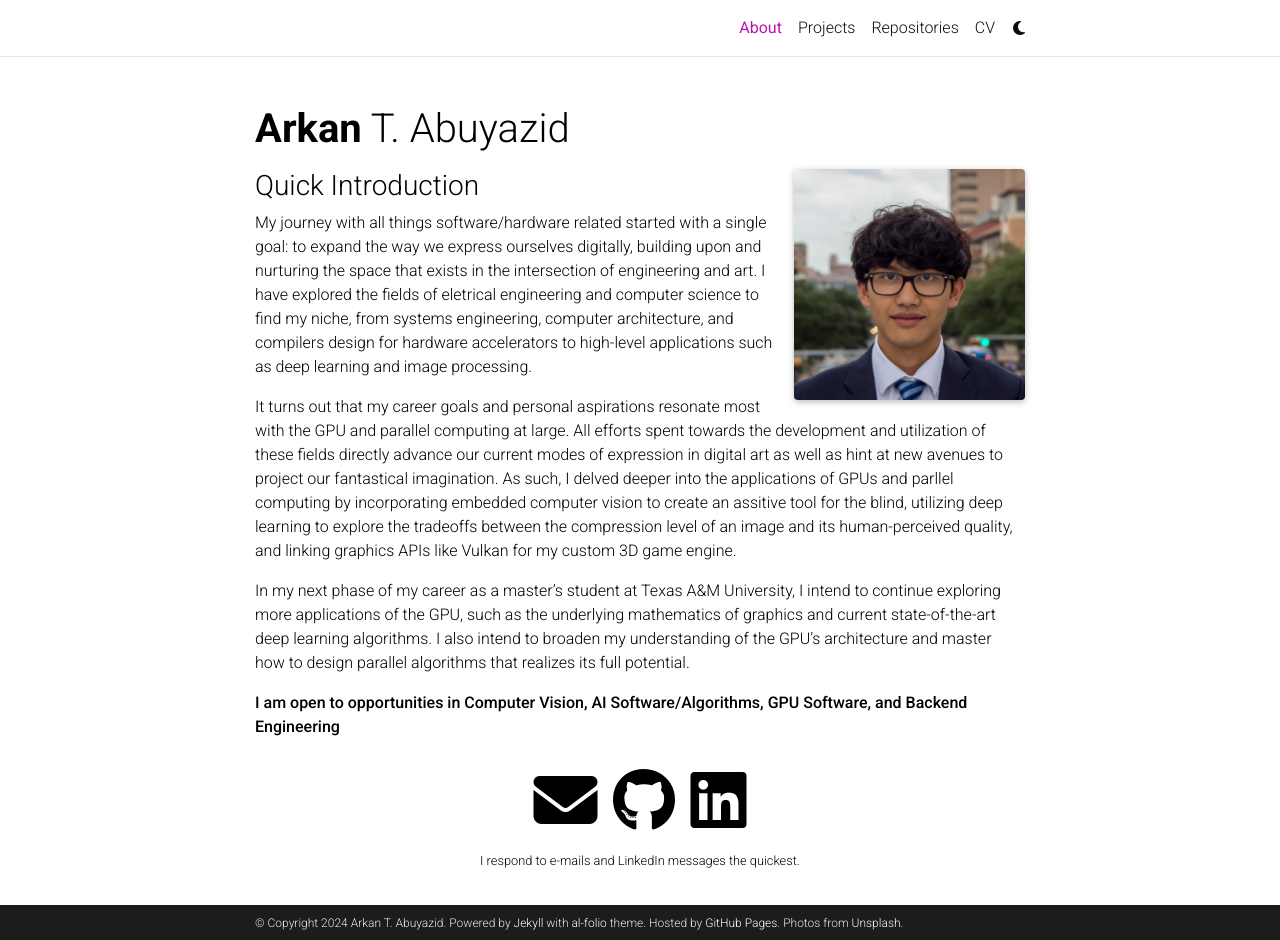
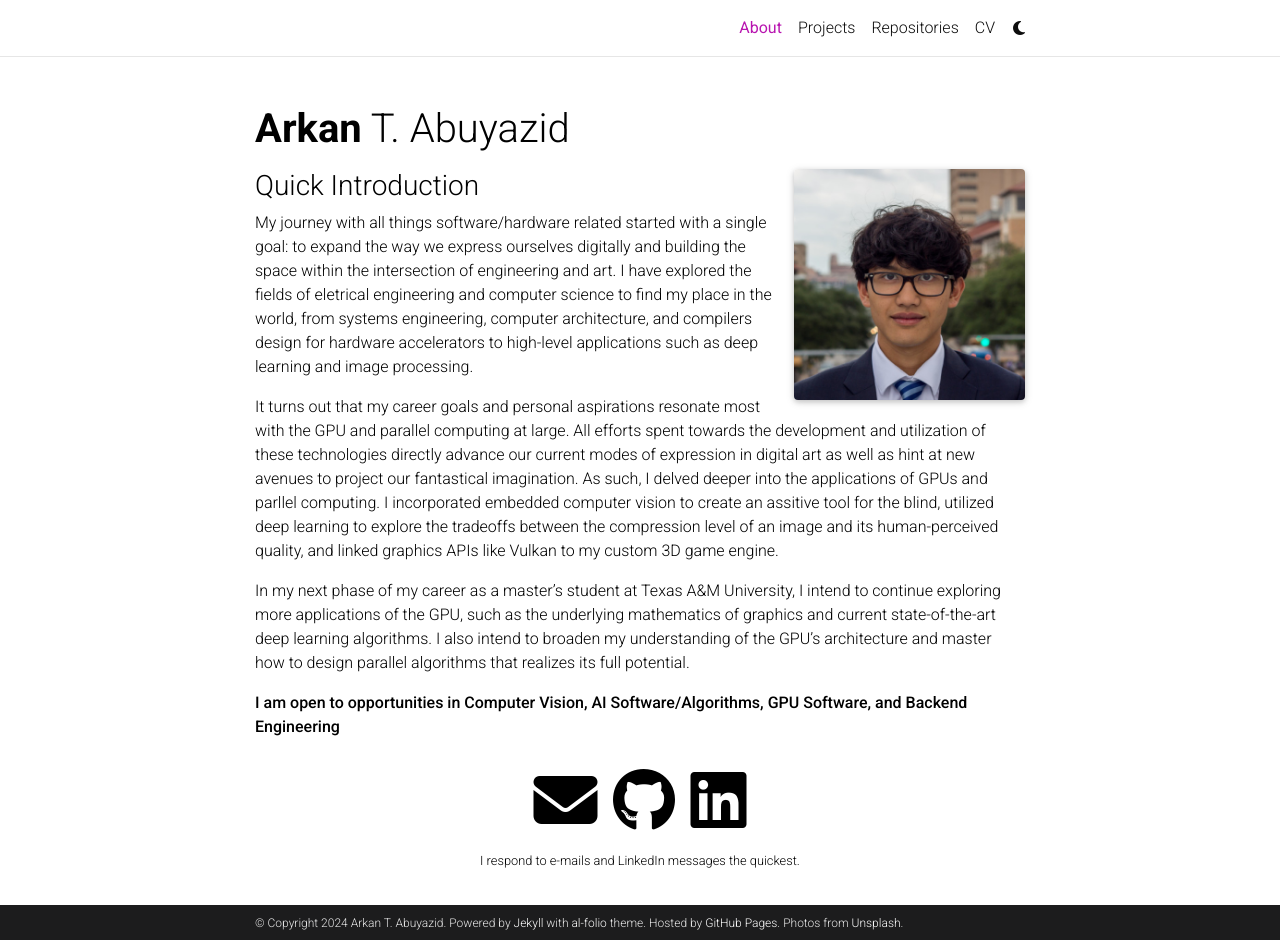
Before and after one commit to aabuyazid/aabuyazid.github.io, a Jekyll site: the page built from _pages/about.md, in a window 1280 px wide and 940 px high. Built offline with Jekyll 4.4.1, drawn with Linux system fonts in a browser that asks for light colours; full-size pictures stand in for the smaller copies a plugin makes; comment, search, counter and statistics services are not loaded; a style sheet for code colours, icons or effects is not loaded.

Commit message:
Small Changes

```diff
--- a/_data/cv.yml
+++ b/_data/cv.yml
@@ -36,7 +36,7 @@
         #     - Sub-description 1.
         #     - Sub-description 2.
 
-- title: Experience
+- title: Professional Experience
   type: time_table
   contents:
     - title: Software Development Engineer I
@@ -89,4 +89,4 @@
 - title: Other Interests
   type: list
   contents:
-    - <b>Hobbies:</b> Music Composition, Basketball, Tinkering with Linux
+    - <b>Hobbies:</b> Basketball, Game Development, Music Composition, Tinkering with Linux
--- a/_pages/about.md
+++ b/_pages/about.md
@@ -28,21 +28,21 @@
 
 ### Quick Introduction
 My journey with all things software/hardware related started with a single goal:
-to expand the way we express ourselves digitally, building upon and nurturing
-the space that exists in the intersection of engineering and art. I have explored the fields of
-eletrical engineering and computer science to find my niche, from systems
+to expand the way we express ourselves digitally and building
+the space within the intersection of engineering and art. I have explored the fields of
+eletrical engineering and computer science to find my place in the world, from systems
 engineering, computer architecture, and compilers design for hardware
 accelerators to high-level applications such as deep learning and image processing.
 
 It turns out that my career goals and personal aspirations resonate most with
 the GPU and parallel computing at large.
-All efforts spent towards the development and utilization of these fields directly
-advance our current modes of expression in digital art as well as hint at
+All efforts spent towards the development and utilization of these technologies
+directly advance our current modes of expression in digital art as well as hint at
 new avenues to project our fantastical imagination. As
-such, I delved deeper into the applications of GPUs and parllel computing by incorporating embedded computer
-vision to create an assitive tool for the blind, utilizing deep learning to
-explore the tradeoffs between the compression level of an image and its
-human-perceived quality, and linking graphics APIs like Vulkan for my custom 3D
+such, I delved deeper into the applications of GPUs and parllel computing. I incorporated
+embedded computer vision to create an assitive tool for the blind, utilized
+deep learning to explore the tradeoffs between the compression level of an image and its
+human-perceived quality, and linked graphics APIs like Vulkan to my custom 3D
 game engine.
 
 In my next phase of my career as a master's student at Texas A&M University,
```
